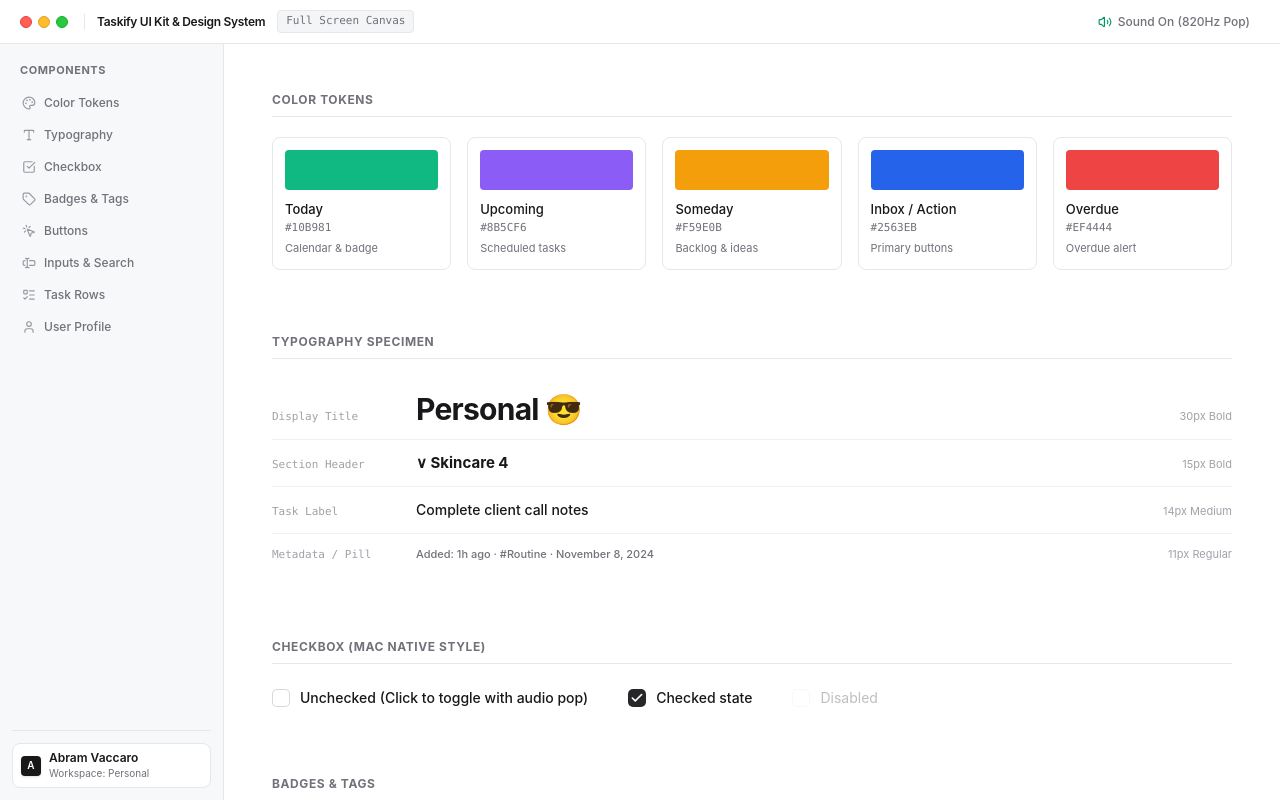
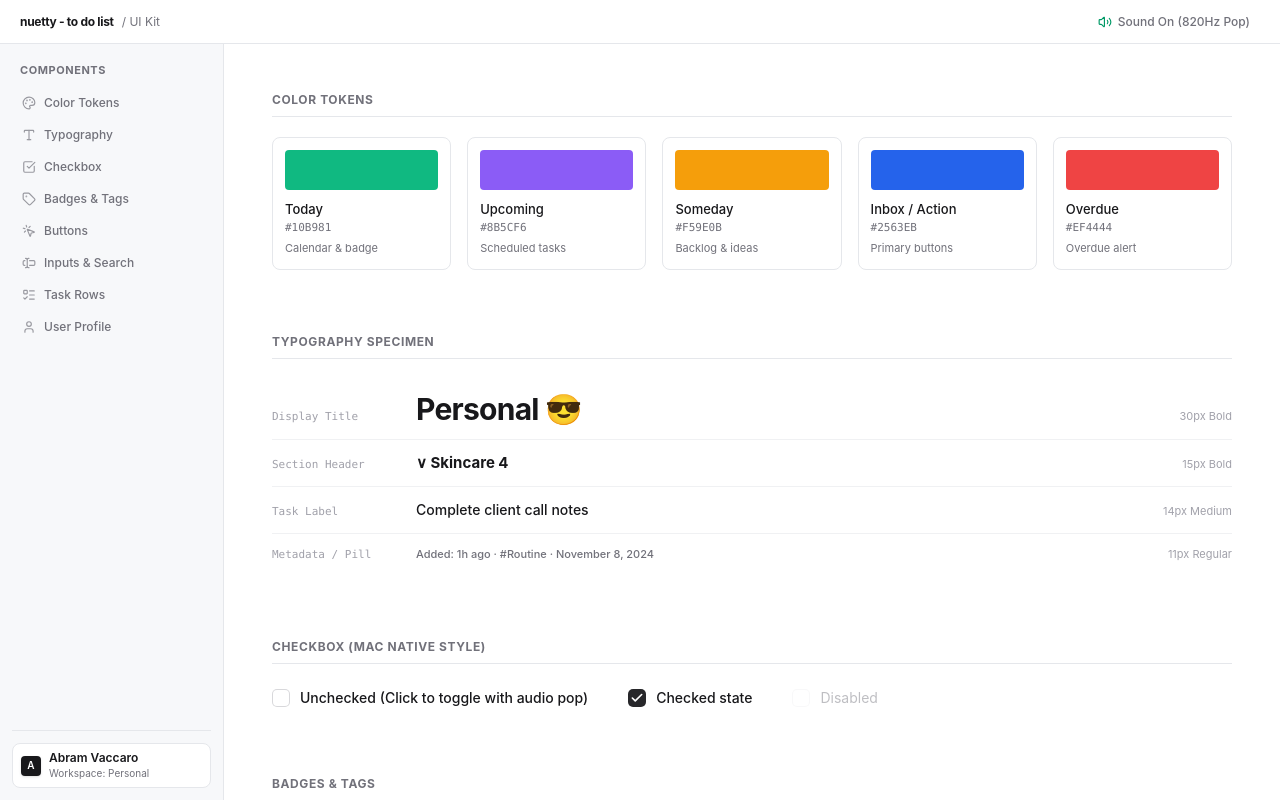
Before and after one commit to Mukttyy/Nuetty-To-do-list, a Next.js app: page /ui-kit in a window 1280 px wide. Built offline with nearby package versions, Linux system fonts and the light colour scheme.

Commit message:
chore: rename to nuetty - to do list and remove traffic lights and canvas badge

```diff
--- a/src/app/layout.tsx
+++ b/src/app/layout.tsx
@@ -2,8 +2,8 @@ import type { Metadata } from "next";
 import "./globals.css";
 
 export const metadata: Metadata = {
-  title: "Taskify — Minimalist Task Manager",
-  description: "Things 3 & Linear-grade productivity task management system.",
+  title: "nuetty — to do list",
+  description: "Minimalist, quiet productivity task management system.",
 };
 
 export default function RootLayout({
--- a/src/app/ui-kit/page.tsx
+++ b/src/app/ui-kit/page.tsx
@@ -62,19 +62,12 @@ export default function UIKitPage() {
     <div className="h-screen w-screen flex flex-col bg-white text-[#18181B] overflow-hidden select-none">
       {/* Top Application Bar */}
       <header className="h-11 border-b border-[#E5E7EB] bg-white px-5 flex items-center justify-between shrink-0 z-30">
-        <div className="flex items-center gap-3">
-          {/* macOS Traffic Lights */}
-          <div className="flex items-center gap-1.5">
-            <span className="h-3 w-3 rounded-full bg-[#FF5F56] border border-[#E0443E]" />
-            <span className="h-3 w-3 rounded-full bg-[#FFBD2E] border border-[#DEA123]" />
-            <span className="h-3 w-3 rounded-full bg-[#27C93F] border border-[#1AAB29]" />
-          </div>
-          <span className="h-4 w-px bg-[#E5E7EB] ml-1" />
-          <span className="text-xs font-semibold tracking-tight text-[#18181B]">
-            Taskify UI Kit & Design System
+        <div className="flex items-center gap-2">
+          <span className="text-xs font-bold tracking-tight text-[#18181B]">
+            nuetty - to do list
           </span>
-          <span className="text-[11px] font-mono text-[#71717A] bg-[#F4F5F7] px-2 py-0.5 rounded border border-[#E5E7EB]">
-            Full Screen Canvas
+          <span className="text-xs text-[#71717A] font-normal">
+            / UI Kit
           </span>
         </div>
 
```
Also changed, not shown: 2 other files (tests, documents, lock files or other folders).
